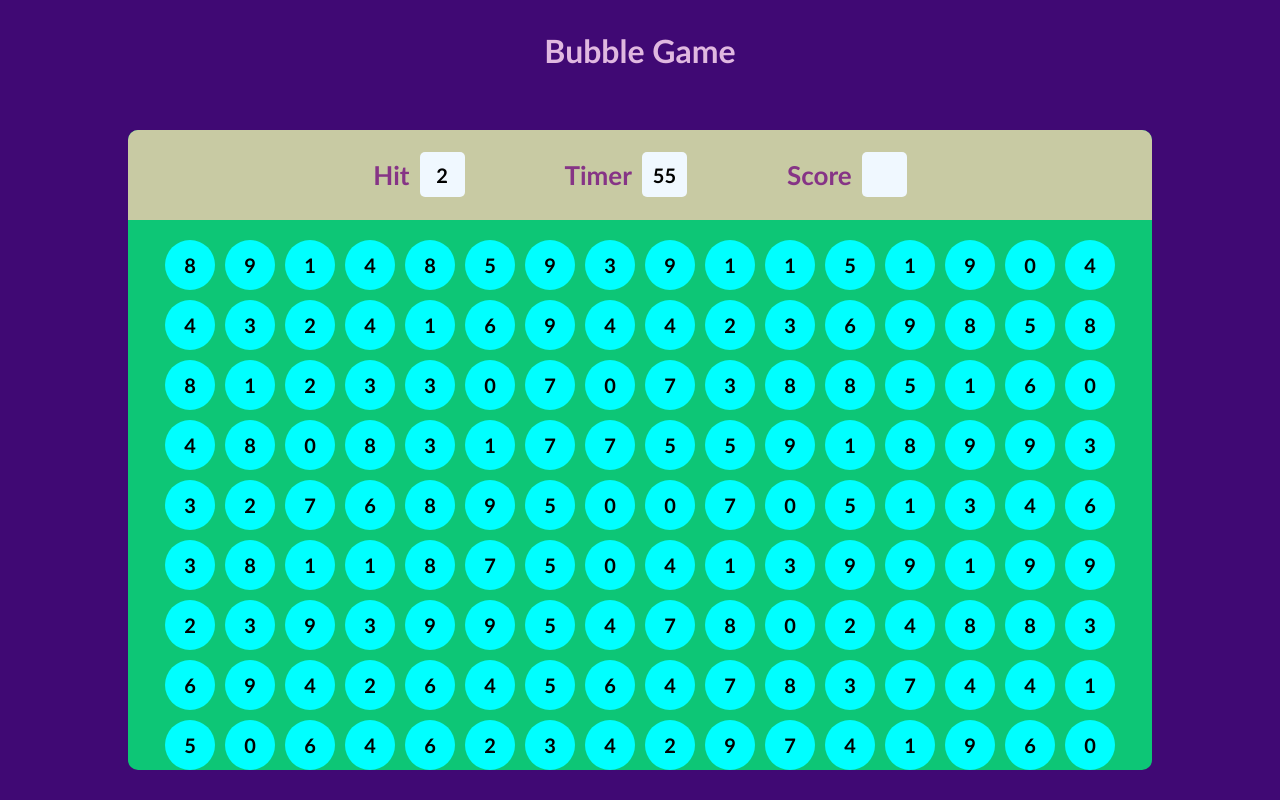
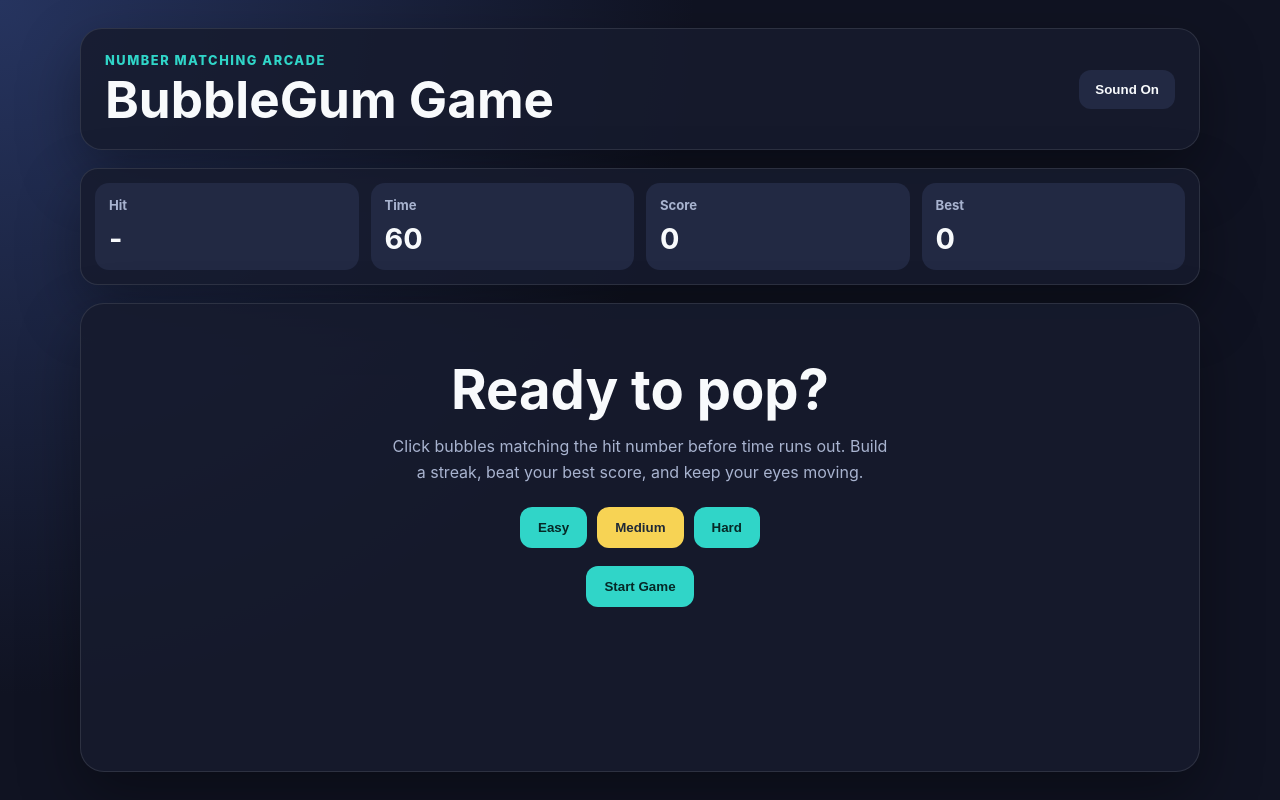
Before and after one commit to Sriram127/BubbleGum_Game, a plain HTML site: page index.html in a window 1280 px wide. Drawn offline with Linux system fonts and the light colour scheme.

Commit message:
Polish BubbleGum game UI and flow

```diff
--- a/index.html
+++ b/index.html
@@ -3,30 +3,44 @@
   <head>
     <meta charset="UTF-8" />
     <meta name="viewport" content="width=device-width, initial-scale=1.0" />
-    <title>Bubble Game</title>
+    <title>BubbleGum Game</title>
     <link rel="stylesheet" href="./style.css" />
   </head>
   <body>
-    <div id="main">
-      <h1 id="heading">Bubble Game</h1>
-      <div id="panel">
-        <div id="ptop">
-          <div class="elem">
-            <h2>Hit</h2>
-            <div id="hitVal" class="box"></div>
-          </div>
-          <div class="elem">
-            <h2>Timer</h2>
-            <div id="timerVal" class="box"></div>
-          </div>
-          <div class="elem">
-            <h2>Score</h2>
-            <div id="scoreVal" class="box"></div>
-          </div>
+    <main class="app-shell">
+      <section class="hero">
+        <div>
+          <p class="eyebrow">Number matching arcade</p>
+          <h1>BubbleGum Game</h1>
         </div>
-        <div id="pbtm"></div>
-      </div>
-    </div>
-    <script src="./scipt.js"></script>
+        <button id="soundToggle" class="ghost-button" type="button">Sound On</button>
+      </section>
+
+      <section class="scoreboard" aria-label="Game status">
+        <article>
+          <span>Hit</span>
+          <strong id="hitVal">-</strong>
+        </article>
+        <article>
+          <span>Time</span>
+          <strong id="timerVal">60</strong>
+        </article>
+        <article>
+          <span>Score</span>
+          <strong id="scoreVal">0</strong>
+        </article>
+        <article>
+          <span>Best</span>
+          <strong id="bestVal">0</strong>
+        </article>
+      </section>
+
+      <section id="panel" aria-live="polite">
+        <div id="gameBoard"></div>
+      </section>
+    </main>
+
+    <audio id="gameOverSound" src="./sfx-defeat3.mp3" preload="auto"></audio>
+    <script src="./script.js"></script>
   </body>
 </html>
--- a/scipt.js
+++ /dev/null
@@ -1,45 +0,0 @@
-var timer = 60;
-var hitrn = 0;
-var score = 0;
-
-function increaseScore(){
-    score += 10;
-    document.querySelector("#scoreVal").textContent = score;
-}
-function getNewHit(){
-    hitrn = Math.floor(Math.random()*10);
-    document.querySelector("#hitVal").textContent = hitrn;
-}
-function runTimer(){
-    let timerInt = setInterval(function() {
-        if(timer > 0){
-            timer--;
-            document.querySelector("#timerVal").textContent = timer;
-        }
-        else{
-            clearInterval(timerInt)
-            document.querySelector("#pbtm").innerHTML = "<h1>GAME OVER!</h1>";
-        }
-    }, 1000);
-}
-
-function makeBubble(){
-    var clutter = "";
-    for(var i = 0;i <= 167; i++){
-        var rn = Math.floor(Math.random()*10);
-        clutter += `<div class = "bubble">${rn}</div>`;
-    }
-    document.querySelector("#pbtm").innerHTML = clutter
-}
-
-document.querySelector("#pbtm").addEventListener("click", function(dets){
-    var clickedNum = (Number(dets.target.textContent));
-    if(clickedNum == hitrn){
-        increaseScore();
-        makeBubble();
-        getNewHit();
-    }
-});
-runTimer();
-makeBubble();
-getNewHit();
--- /dev/null
+++ b/script.js
@@ -0,0 +1,142 @@
+const board = document.querySelector("#gameBoard");
+const hitValue = document.querySelector("#hitVal");
+const timerValue = document.querySelector("#timerVal");
+const scoreValue = document.querySelector("#scoreVal");
+const bestValue = document.querySelector("#bestVal");
+const soundToggle = document.querySelector("#soundToggle");
+const gameOverSound = document.querySelector("#gameOverSound");
+
+const difficulties = {
+  easy: { seconds: 75, bubbles: 96 },
+  medium: { seconds: 60, bubbles: 144 },
+  hard: { seconds: 45, bubbles: 180 },
+};
+
+let difficulty = "medium";
+let timer = difficulties[difficulty].seconds;
+let score = 0;
+let hitNumber = 0;
+let intervalId = null;
+let soundEnabled = true;
+let bestScore = Number(localStorage.getItem("bubblegum-best-score") || 0);
+
+bestValue.textContent = bestScore;
+
+function setDifficulty(nextDifficulty) {
+  difficulty = nextDifficulty;
+  document.querySelectorAll(".difficulty-button").forEach((button) => {
+    button.classList.toggle("is-active", button.dataset.difficulty === difficulty);
+  });
+}
+
+function showStartScreen() {
+  clearInterval(intervalId);
+  timer = difficulties[difficulty].seconds;
+  score = 0;
+  hitValue.textContent = "-";
+  timerValue.textContent = timer;
+  scoreValue.textContent = score;
+  board.innerHTML = `
+    <div class="screen">
+      <h2>Ready to pop?</h2>
+      <p>Click bubbles matching the hit number before time runs out. Build a streak, beat your best score, and keep your eyes moving.</p>
+      <div class="difficulty-row">
+        <button class="difficulty-button" data-difficulty="easy" type="button">Easy</button>
+        <button class="difficulty-button" data-difficulty="medium" type="button">Medium</button>
+        <button class="difficulty-button" data-difficulty="hard" type="button">Hard</button>
+      </div>
+      <button id="startGame" class="primary-button" type="button">Start Game</button>
+    </div>
+  `;
+
+  setDifficulty(difficulty);
+  board.querySelectorAll(".difficulty-button").forEach((button) => {
+    button.addEventListener("click", () => setDifficulty(button.dataset.difficulty));
+  });
+  board.querySelector("#startGame").addEventListener("click", startGame);
+}
+
+function startGame() {
+  timer = difficulties[difficulty].seconds;
+  score = 0;
+  timerValue.textContent = timer;
+  scoreValue.textContent = score;
+  createBubbles();
+  setNewHit();
+  runTimer();
+}
+
+function createBubbles() {
+  const totalBubbles = difficulties[difficulty].bubbles;
+  const bubbles = Array.from({ length: totalBubbles }, () => {
+    const number = Math.floor(Math.random() * 10);
+    return `<button class="bubble" type="button" aria-label="Bubble ${number}">${number}</button>`;
+  }).join("");
+
+  board.innerHTML = bubbles;
+}
+
+function setNewHit() {
+  hitNumber = Math.floor(Math.random() * 10);
+  hitValue.textContent = hitNumber;
+}
+
+function runTimer() {
+  clearInterval(intervalId);
+  intervalId = setInterval(() => {
+    timer -= 1;
+    timerValue.textContent = timer;
+
+    if (timer <= 0) {
+      endGame();
+    }
+  }, 1000);
+}
+
+function increaseScore() {
+  score += 10;
+  scoreValue.textContent = score;
+}
+
+function endGame() {
+  clearInterval(intervalId);
+  bestScore = Math.max(bestScore, score);
+  localStorage.setItem("bubblegum-best-score", bestScore);
+  bestValue.textContent = bestScore;
+
+  if (soundEnabled) {
+    gameOverSound.currentTime = 0;
+    gameOverSound.play().catch(() => {});
+  }
+
+  board.innerHTML = `
+    <div class="screen">
+      <h2>Game Over</h2>
+      <p class="final-score">Final score: ${score}</p>
+      <p>Best score: ${bestScore}</p>
+      <button id="playAgain" class="primary-button" type="button">Play Again</button>
+    </div>
+  `;
+  hitValue.textContent = "-";
+  board.querySelector("#playAgain").addEventListener("click", showStartScreen);
+}
+
+board.addEventListener("click", (event) => {
+  if (!event.target.classList.contains("bubble")) {
+    return;
+  }
+
+  const clickedNumber = Number(event.target.textContent);
+  if (clickedNumber === hitNumber) {
+    increaseScore();
+    createBubbles();
+    setNewHit();
+  }
+});
+
+soundToggle.addEventListener("click", () => {
+  soundEnabled = !soundEnabled;
+  soundToggle.textContent = soundEnabled ? "Sound On" : "Sound Off";
+});
+
+showStartScreen();
--- a/style.css
+++ b/style.css
@@ -1,92 +1,207 @@
+:root {
+  color-scheme: dark;
+  --bg: #101322;
+  --panel: #171b2e;
+  --panel-soft: #222943;
+  --text: #f8fafc;
+  --muted: #a8b3cf;
+  --accent: #30d5c8;
+  --accent-strong: #20a99f;
+  --danger: #ff5c7a;
+  --bubble: #f7d354;
+  --bubble-text: #1f2937;
+  --shadow: 0 24px 60px rgba(0, 0, 0, 0.35);
+}
+
 * {
+  box-sizing: border-box;
   margin: 0;
   padding: 0;
-  box-sizing: border-box;
-  font-family: "Trebuchet MS", "Lucida Sans Unicode", "Lucida Grande",
-    "Lucida Sans", Arial, sans-serif;
 }
-html,
+
 body {
-  height: 100%;
-  width: 100%;
+  min-height: 100vh;
+  background: radial-gradient(circle at top left, #26345f, var(--bg) 46%);
+  color: var(--text);
+  font-family: Inter, "Segoe UI", Arial, sans-serif;
 }
-#main {
-  height: 100vh;
-  width: 100vw;
-  display: flex;
-  flex-direction: column;
-  gap: 60px;
-  justify-content: center;
-  align-items: center;
-  background-color: rgb(64, 9, 116);
+
+.app-shell {
+  width: min(1120px, calc(100% - 32px));
+  min-height: 100vh;
+  margin: 0 auto;
+  padding: 28px 0;
+  display: grid;
+  grid-template-rows: auto auto 1fr;
+  gap: 18px;
 }
-#heading {
+
+.hero,
+.scoreboard,
+#panel {
+  border: 1px solid rgba(255, 255, 255, 0.1);
+  background: rgba(23, 27, 46, 0.86);
+  box-shadow: var(--shadow);
+}
+
+.hero {
+  min-height: 112px;
+  border-radius: 22px;
+  padding: 24px;
   display: flex;
   align-items: center;
-  justify-content: center;
-  font-weight: 900;
-  color: rgb(224, 184, 224);
+  justify-content: space-between;
+  gap: 16px;
 }
+
+.eyebrow {
+  color: var(--accent);
+  font-size: 0.8rem;
+  font-weight: 800;
+  letter-spacing: 0.12em;
+  text-transform: uppercase;
+}
+
+h1 {
+  margin-top: 6px;
+  font-size: clamp(2rem, 4vw, 4.4rem);
+  line-height: 1;
+}
+
+.ghost-button,
+.primary-button,
+.difficulty-button {
+  border: 0;
+  border-radius: 12px;
+  cursor: pointer;
+  font-weight: 800;
+}
+
+.ghost-button {
+  padding: 12px 16px;
+  background: var(--panel-soft);
+  color: var(--text);
+}
+
+.primary-button,
+.difficulty-button {
+  padding: 13px 18px;
+  background: var(--accent);
+  color: #062826;
+}
+
+.difficulty-button.is-active {
+  background: var(--bubble);
+  color: var(--bubble-text);
+}
+
+.scoreboard {
+  border-radius: 18px;
+  padding: 14px;
+  display: grid;
+  grid-template-columns: repeat(4, 1fr);
+  gap: 12px;
+}
+
+.scoreboard article {
+  min-height: 76px;
+  border-radius: 14px;
+  background: var(--panel-soft);
+  padding: 14px;
+}
+
+.scoreboard span {
+  display: block;
+  color: var(--muted);
+  font-size: 0.82rem;
+  font-weight: 700;
+}
+
+.scoreboard strong {
+  display: block;
+  margin-top: 8px;
+  font-size: 1.8rem;
+}
+
 #panel {
-  height: 80%;
-  width: 80%;
-  border-radius: 10px;
-  background-color: rgb(13, 198, 118);
+  min-height: 420px;
+  border-radius: 24px;
   overflow: hidden;
 }
-#ptop {
+
+#gameBoard {
+  width: 100%;
+  height: 100%;
+  min-height: 420px;
+  padding: 20px;
+  display: flex;
+  align-content: flex-start;
+  align-items: center;
+  justify-content: center;
+  flex-wrap: wrap;
+  gap: 10px;
+}
+
+.bubble {
+  width: clamp(40px, 7vw, 56px);
+  aspect-ratio: 1;
+  border: 0;
+  border-radius: 999px;
+  background: var(--bubble);
+  color: var(--bubble-text);
+  cursor: pointer;
+  font-size: 1.12rem;
+  font-weight: 900;
+  transition: transform 140ms ease, background 140ms ease;
+}
+
+.bubble:hover,
+.bubble:focus-visible {
+  background: #ffffff;
+  transform: translateY(-3px) scale(1.04);
+}
+
+.screen {
+  max-width: 560px;
+  padding: 32px;
+  text-align: center;
+}
+
+.screen h2 {
+  font-size: clamp(2rem, 5vw, 3.4rem);
+}
+
+.screen p {
+  margin: 12px 0 22px;
+  color: var(--muted);
+  line-height: 1.6;
+}
+
+.difficulty-row {
+  margin-bottom: 18px;
   display: flex;
   justify-content: center;
-  align-items: center;
-  gap: 100px;
-  height: 90px;
-  width: 100%;
-  background-color: rgb(200, 202, 163);
-}
-#ptop .elem {
-  display: flex;
-  justify-content: center;
-  align-items: center;
+  flex-wrap: wrap;
   gap: 10px;
 }
-.box {
-  height: 45px;
-  width: 45px;
-  background-color: aliceblue;
-  border-radius: 5px;
-  display: flex;
-  justify-content: center;
-  align-items: center;
+
+.final-score {
+  color: var(--danger);
   font-weight: 900;
-  font-size: 20px;
 }
-#ptop h2 {
-  color: rgb(134, 52, 134);
-  font-size: 26px;
+
+@media (max-width: 720px) {
+  .hero {
+    align-items: flex-start;
+    flex-direction: column;
+  }
+
+  .scoreboard {
+    grid-template-columns: repeat(2, 1fr);
+  }
+
+  #gameBoard {
+    padding: 14px;
+    gap: 8px;
+  }
 }
-#pbtm {
-  display: flex;
-  justify-content: center;
-  align-items: center;
-  flex-wrap: wrap;
-  gap: 10px;
-  padding: 20px;
-  width: 100%;
-  height: calc(100% - 90px);
-}
-#pbtm .bubble {
-  height: 50px;
-  width: 50px;
-  background-color: aqua;
-  border-radius: 50%;
-  display: flex;
-  justify-content: center;
-  align-items: center;
-  font-weight: 900;
-  font-size: 20px;
-}
-.bubble:hover {
-  cursor: pointer;
-  background-color: rgb(255, 255, 255);
-}
-/* #ptop */
```
Also changed, not shown: app.js (deleted, +0 -71 lines), 3 other files.
